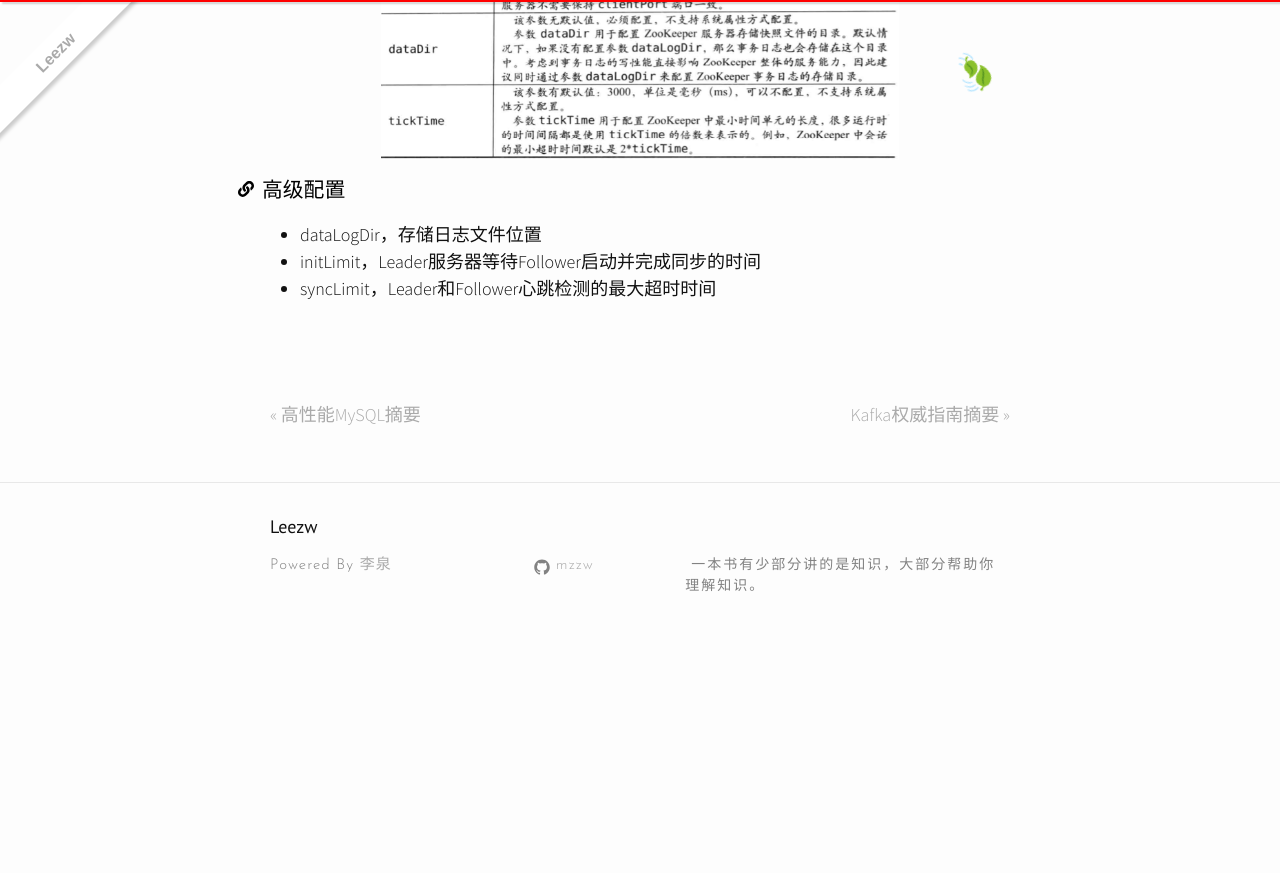
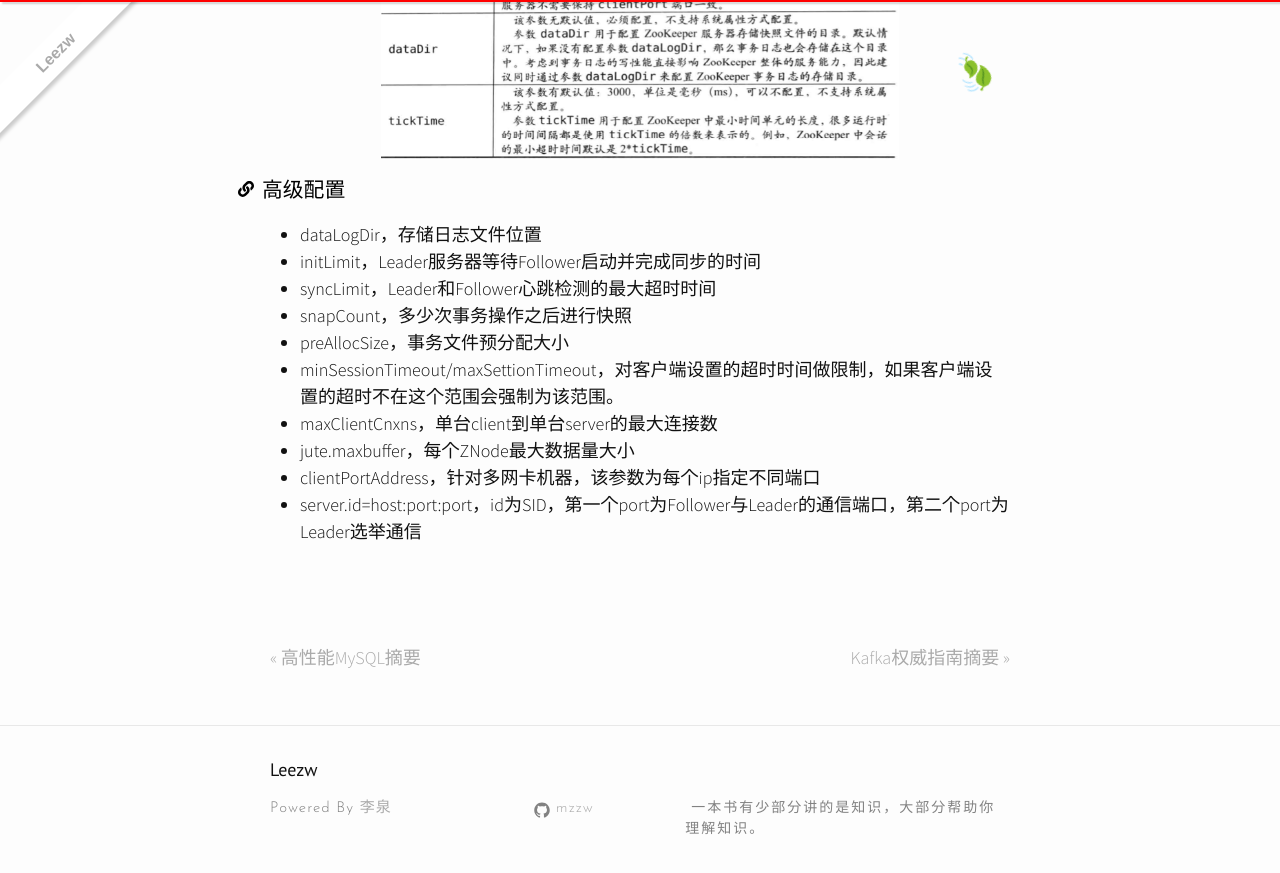
Before and after one commit to quantum-li/quantum-li.github.io, a Jekyll site: the page built from _posts/2020-05-08-from-paxos-to-zookeeper.md, in a window 1280 px wide and 900 px high, scrolled down 38508 px. Shown: the top 873 px of the window. Built offline with Jekyll 4.4.1, drawn with Linux system fonts in a browser that asks for light colours; nearby versions of some CDN libraries; comment, search, counter and statistics services are not loaded; before the commit the page ends 39165 px from its top, so only the background shows below that.

Commit message:
Update 2020-05-08-from-paxos-to-zookeeper.md

```diff
--- a/_posts/2020-05-08-from-paxos-to-zookeeper.md
+++ b/_posts/2020-05-08-from-paxos-to-zookeeper.md
@@ -1162,3 +1162,10 @@
 + dataLogDir，存储日志文件位置
 + initLimit，Leader服务器等待Follower启动并完成同步的时间
 + syncLimit，Leader和Follower心跳检测的最大超时时间
++ snapCount，多少次事务操作之后进行快照
++ preAllocSize，事务文件预分配大小
++ minSessionTimeout/maxSettionTimeout，对客户端设置的超时时间做限制，如果客户端设置的超时不在这个范围会强制为该范围。
++ maxClientCnxns，单台client到单台server的最大连接数
++ jute.maxbuffer，每个ZNode最大数据量大小
++ clientPortAddress，针对多网卡机器，该参数为每个ip指定不同端口
++ server.id=host:port:port，id为SID，第一个port为Follower与Leader的通信端口，第二个port为Leader选举通信
```
